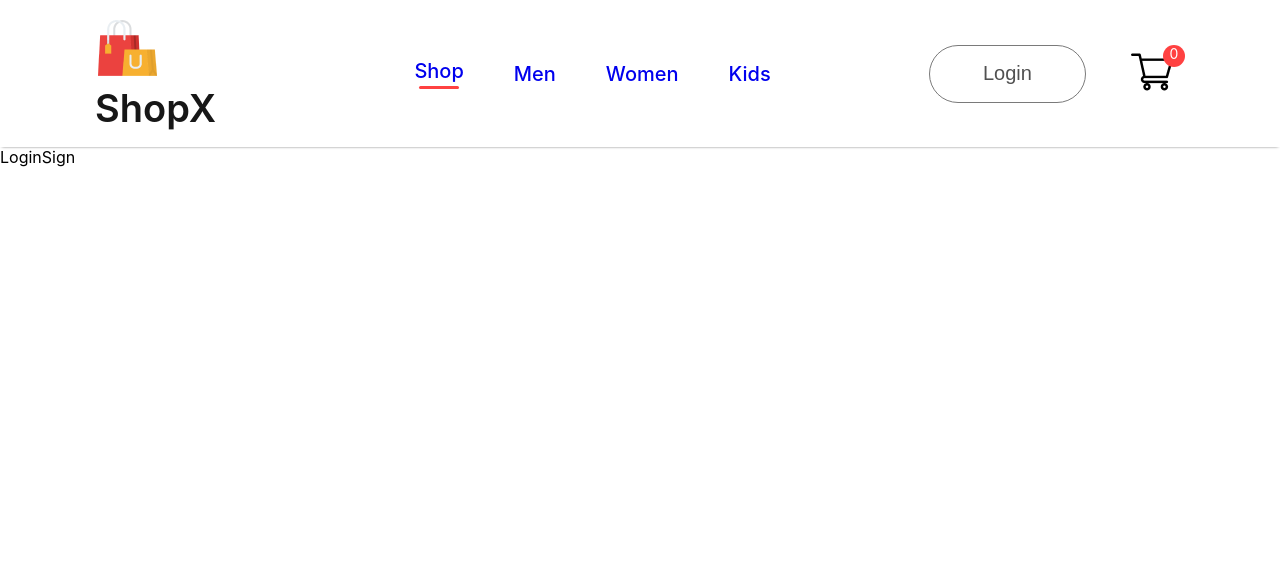
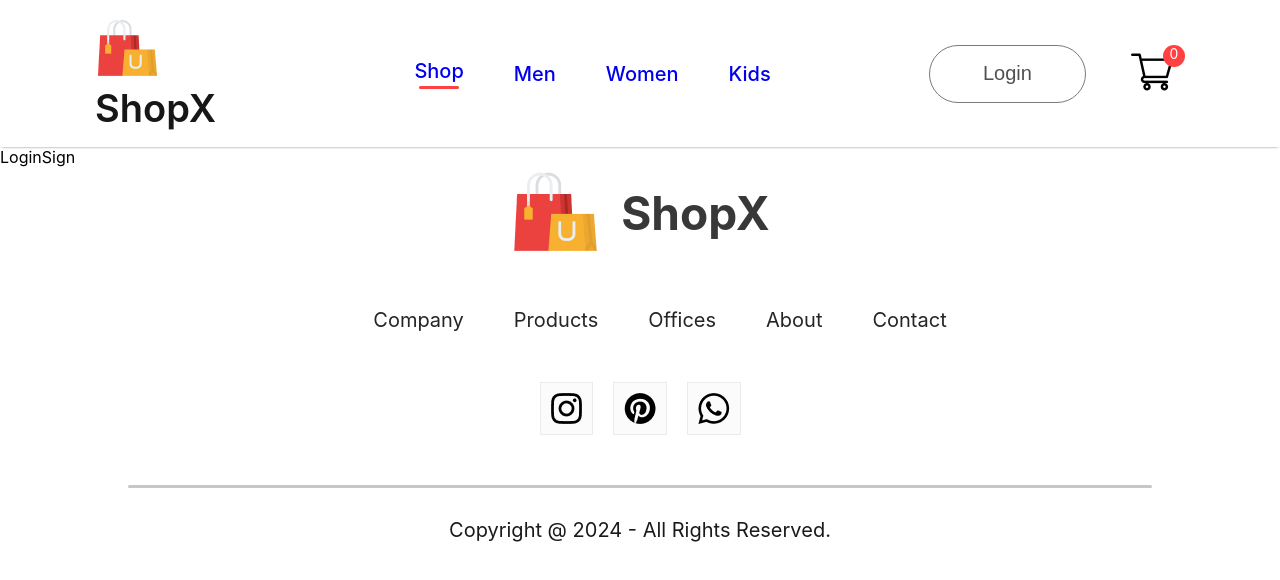
Before and after one commit to Bratpfanne92/backendModulFinalProject, a React (Vite) app in the folder frontend/: page /login in a window 1280 px wide. Shown: the top 580 px of the page. Built offline with nearby package versions, Linux system fonts and the light colour scheme.

Commit message:
Footer.jsx edit-Success-with style-Footer COmponent added to App.jsx

```diff
--- a/frontend/src/App.jsx
+++ b/frontend/src/App.jsx
@@ -7,6 +7,7 @@ import ShopCategory from "./Pages/ShopCategory.jsx";
 import Product from "./Pages/Product.jsx";
 import Cart from "./Pages/Cart.jsx";
 import LoginSignUp from "./Pages/LoginSignUp.jsx";
+import Footer from "./Components/Footer/Footer.jsx";
 
 function App() {
   const [count, setCount] = useState(0);
@@ -26,6 +27,7 @@ function App() {
           <Route path="/cart" element={<Cart />} />
           <Route path="/login" element={<LoginSignUp />} />
         </Routes>
+        <Footer />
       </BrowserRouter>
     </div>
   );
--- a/frontend/src/Components/Footer/Footer.css
+++ b/frontend/src/Components/Footer/Footer.css
@@ -0,0 +1,58 @@
+.footer {
+  display: flex;
+  justify-content: center;
+  align-items: center;
+  flex-direction: column;
+  gap: 50px;
+}
+.footer-logo {
+  display: flex;
+  align-items: center;
+  gap: 20px;
+}
+.footer-logo p {
+  color: #383838;
+  font-size: 46px;
+  font-weight: 700;
+}
+.footer-links {
+  display: flex;
+  list-style: none;
+  gap: 50px;
+  color: #252525;
+  font-size: 20px;
+}
+.footer-links li {
+  cursor: pointer;
+}
+.footer-social-icon {
+  display: flex;
+  gap: 20px;
+}
+.footer-icons-container {
+  padding: 10px;
+  padding-bottom: 6px;
+  background: #fbfbfb;
+  border: 1px solid #ebebeb;
+}
+.footer-copyright {
+  display: flex;
+  flex-direction: column;
+  align-items: center;
+  gap: 30px;
+  width: 100%;
+  margin-bottom: 30px;
+  color: #1a1a1a;
+  font-size: 20px;
+}
+/* .footer-copyright p {
+  font-size: 16px;
+  color: #252525;
+} */
+.footer-copyright hr {
+  width: 80%;
+  border: none;
+  border-radius: 10px;
+  height: 3px;
+  background: #c7c7c7;
+}
```
